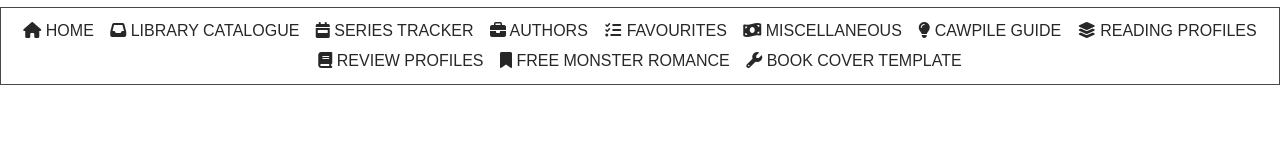
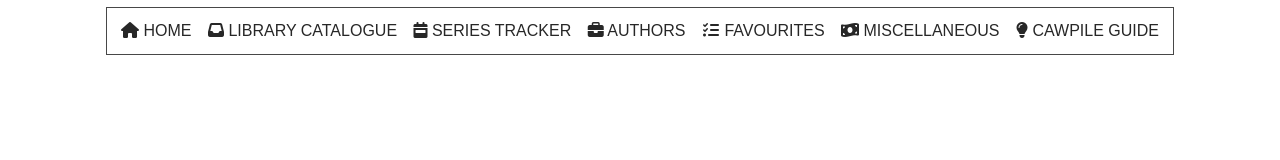
Before and after one commit to wilough/notion_nav, a plain HTML site: page index.html in a window 1280 px wide. Drawn offline with Linux system fonts and the light colour scheme.

Commit message:
Update index.html

```diff
--- a/index.html
+++ b/index.html
@@ -65,10 +65,6 @@
 		<a id="favourites" onclick="navigate(this.id)" href="#"> <i class="fa-solid fa-list-check"></i> Favourites</a>
 		<a id="miscellaneous" onclick="navigate(this.id)" href="#"> <i class="fa-solid fa-money-bill-wave"></i> Miscellaneous</a>
 		<a id="cawpile-guide" onclick="navigate(this.id)" href="#"> <i class="fa-solid fa-lightbulb"></i> Cawpile Guide</a>
-		<a id="reading-profiles" onclick="navigate(this.id)" href="#"> <i class="fa-solid fa-layer-group"></i> Reading Profiles</a>
-		<a id="review-profiles" onclick="navigate(this.id)" href="#"> <i class="fa-solid fa-book"></i> Review Profiles</a>
-		<a id="free-monster-romance" onclick="navigate(this.id)" href="#"> <i class="fa-solid fa-bookmark"></i> Free Monster Romance</a>
-		<a id="book-cover-template" onclick="navigate(this.id)" href="#"> <i class="fa-solid fa-wrench"></i> Book Cover Template</a>
 
 
 
@@ -98,14 +94,6 @@
 			else if (id == "miscellaneous")
 				window.open("https://example.com", '_blank').focus();
 			else if (id == "cawpile-guide")
-				window.open("https://example.com", '_blank').focus();
-			else if (id == "reading-profiles")
-				window.open("https://example.com", '_blank').focus();
-			else if (id == "review-profiles")
-				window.open("https://example.com", '_blank').focus();
-			else if (id == "free-monter-romance")
-				window.open("https://example.com", '_blank').focus();
-			else if (id == "book-cover-template")
 
 
 		}
```
